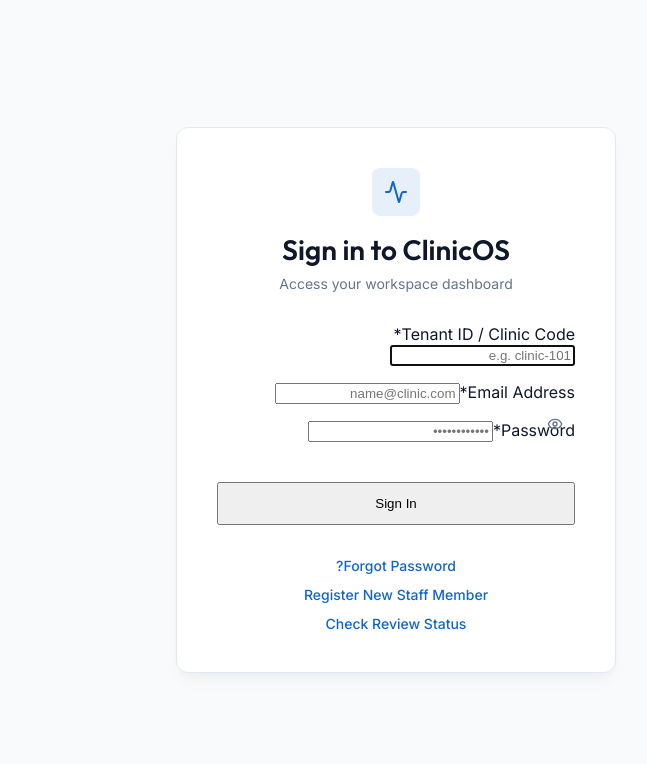
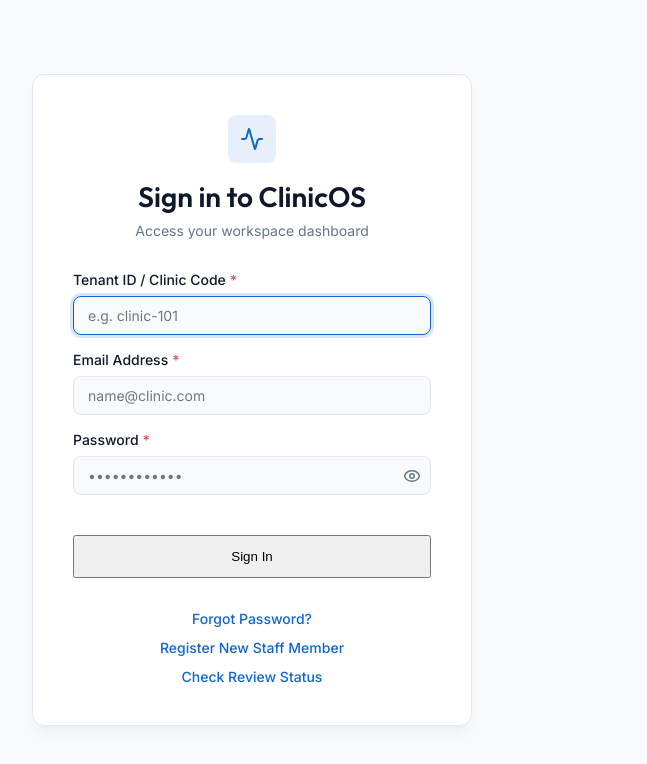
Before and after one commit to hossam785/ClinicOS, a React (Vite) app in the folder frontend/: page /auth/login in a window 1280 px wide. Shown: the top 764 px of the page, without its empty margins (452-1099 px from the left). Built offline with nearby package versions, Linux system fonts and the light colour scheme; no server answers.

Commit message:
style(auth): fix login form layout overlap and input CSS alignment

```diff
--- a/frontend/src/index.css
+++ b/frontend/src/index.css
@@ -26,3 +26,62 @@ h6 {
   margin: 0;
   color: var(--color-text-main);
 }
+
+/* Form Controls & Layouts */
+.form-field-group {
+  display: flex;
+  flex-direction: column;
+  gap: var(--spacing-xs);
+  width: 100%;
+  text-align: start;
+  box-sizing: border-box;
+}
+
+.form-field-group label {
+  display: flex;
+  align-items: center;
+  gap: 4px;
+  font-size: 0.875rem;
+  font-weight: 500;
+  color: var(--color-text-main);
+  user-select: none;
+}
+
+.form-field-group input,
+.form-field-group textarea,
+.form-field-group select {
+  width: 100%;
+  box-sizing: border-box;
+  padding: 0.625rem 0.875rem;
+  font-size: 0.875rem;
+  font-family: inherit;
+  color: var(--color-text-main);
+  background-color: var(--color-bg-base);
+  border: 1px solid var(--color-border);
+  border-radius: var(--radius-md);
+  outline: none;
+  transition: border-color var(--transition-fast), box-shadow var(--transition-fast);
+}
+
+.form-field-group input:focus,
+.form-field-group textarea:focus,
+.form-field-group select:focus {
+  border-color: var(--color-primary);
+  box-shadow: 0 0 0 3px rgba(59, 130, 246, 0.2);
+}
+
+.form-field-group .required-star {
+  color: var(--color-danger);
+}
+
+.form-field-group .error-message {
+  font-size: 0.75rem;
+  color: var(--color-danger);
+  margin-top: 2px;
+}
+
+.form-field-group .helper-text {
+  font-size: 0.75rem;
+  color: var(--color-text-muted);
+  margin-top: 2px;
+}
--- a/frontend/src/layouts/AuthLayout.tsx
+++ b/frontend/src/layouts/AuthLayout.tsx
@@ -20,6 +20,7 @@ export default function AuthLayout() {
   return (
     <div
       className="auth-layout"
+      dir="ltr"
       style={{
         display: 'flex',
         alignItems: 'center',
--- a/frontend/src/modules/auth/components/PasswordInput.tsx
+++ b/frontend/src/modules/auth/components/PasswordInput.tsx
@@ -1,6 +1,5 @@
 import type { InputHTMLAttributes } from 'react'
 import { useState } from 'react'
-import Input from '@/design-system/components/Input'
 import { Eye, EyeOff } from 'lucide-react'
 
 export interface PasswordInputProps extends Omit<InputHTMLAttributes<HTMLInputElement>, 'type'> {
@@ -24,13 +23,17 @@ export default function PasswordInput({
   }
 
   return (
-    <div style={{ position: 'relative' }}>
-      <Input
+    <div className="form-field-group">
+      {label && (
+        <label>
+          {label}
+          {requiredIndicator && <span className="required-star">*</span>}
+        </label>
+      )}
+      <div style={{ position: 'relative', width: '100%' }}>
+        <input
           type={showPassword ? 'text' : 'password'}
-        label={label}
-        error={error}
-        helperText={helperText}
-        requiredIndicator={requiredIndicator}
+          style={{ paddingRight: '2.5rem' }}
           {...props}
         />
         <button
@@ -38,8 +41,9 @@ export default function PasswordInput({
           onClick={toggleVisibility}
           style={{
             position: 'absolute',
-          right: '12px',
-          bottom: error ? '28px' : '10px',
+            right: '10px',
+            top: '50%',
+            transform: 'translateY(-50%)',
             background: 'none',
             border: 'none',
             cursor: 'pointer',
@@ -51,8 +55,11 @@ export default function PasswordInput({
           }}
           aria-label={showPassword ? 'Hide password' : 'Show password'}
         >
-        {showPassword ? <EyeOff size={16} /> : <Eye size={16} />}
+          {showPassword ? <EyeOff size={18} /> : <Eye size={18} />}
         </button>
+      </div>
+      {helperText && <p className="helper-text">{helperText}</p>}
+      {error && <span className="error-message">{error}</span>}
     </div>
   )
 }
```
Lines whose indentation alone changed are shown as unchanged.
